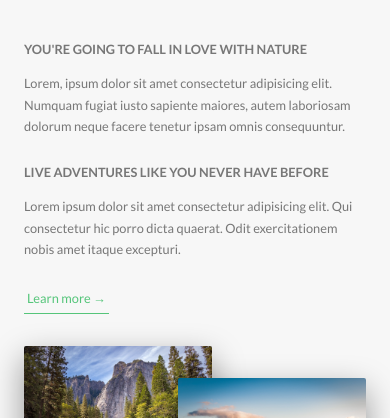
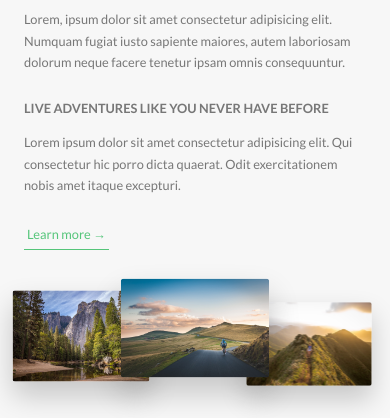
Before and after one commit to BastianBarthel/natours, a plain HTML site: page index.html in a window 390 px wide. Shown: the part 926-1344 px from the top of the page. Drawn offline with Linux system fonts and the light colour scheme.

Commit message:
Add media queries: Layout, about and features

```diff
--- a/sass/base/_utilities.scss
+++ b/sass/base/_utilities.scss
@@ -1,3 +1,5 @@
+@use "../abstracts" as *;
+
 // Centers the text
 .u-center-text {
   text-align: center !important;
@@ -15,10 +17,18 @@
 // Adds margin at the bottom
 .u-margin-bottom-big {
   margin-bottom: 8rem !important;
+
+  @include respond(tab-port) {
+    margin-bottom: 5rem !important;
+  }
 }
 
 .u-margin-bottom-medium {
   margin-bottom: 4rem !important;
+
+  @include respond(tab-port) {
+    margin-bottom: 3rem !important;
+  }
 }
 
 .u-margin-bottom-small {
--- a/sass/components/_composition.scss
+++ b/sass/components/_composition.scss
@@ -12,19 +12,43 @@
     transition: all 0.2s;
     outline-offset: 2rem;
 
+    @include respond(tab-port) {
+      float: left;
+      position: relative;
+      width: 33.333333%;
+      box-shadow: 0 1.5rem 3rem rgba($color: $color-black, $alpha: 0.2);
+    }
+
     &--p1 {
       left: 0;
       top: -2rem;
+
+      @include respond(tab-port) {
+        top: 0;
+        transform: scale(1.2);
+      }
     }
 
     &--p2 {
       right: 0;
       top: 2rem;
+
+      @include respond(tab-port) {
+        top: -1rem;
+        transform: scale(1.3);
+        z-index: 100;
+      }
     }
 
     &--p3 {
       left: 20%;
       top: 10rem;
+
+      @include respond(tab-port) {
+        top: 1rem;
+        left: 0;
+        transform: scale(1.1);
+      }
     }
 
     &:hover {
--- a/sass/components/_feature-box.scss
+++ b/sass/components/_feature-box.scss
@@ -8,6 +8,10 @@
   border-radius: 3px;
   box-shadow: 0 1.5rem 4rem rgba($color: $color-black, $alpha: 0.15);
   transition: all 0.3s;
+
+  @include respond(tab-port) {
+    padding: 2rem;
+  }
 
   &__icon {
     display: inline-block;
@@ -21,6 +25,10 @@
     -webkit-background-clip: text;
     background-clip: text;
     color: transparent;
+
+    @include respond(tab-port) {
+      margin-bottom: 0;
+    }
   }
 
   &:hover {
--- a/sass/layout/_footer.scss
+++ b/sass/layout/_footer.scss
@@ -12,6 +12,10 @@
   &__logo-box {
     text-align: center;
     margin-bottom: 8rem;
+
+    @include respond(tab-port) {
+      margin-bottom: 6rem;
+    }
   }
 
   &__logo {
@@ -69,7 +73,6 @@
     @include respond(tab-port) {
       width: 100%;
       float: none;
-      text-align: center;
     }
   }
 }
--- a/sass/pages/_home.scss
+++ b/sass/pages/_home.scss
@@ -4,6 +4,10 @@
   background-color: $color-grey-light-1;
   padding: 25rem 0;
   margin-top: -20vh;
+
+  @include respond(tab-port) {
+    padding: 20rem 0;
+  }
 }
 
 .section-features {
@@ -22,17 +26,29 @@
   & > * {
     transform: skewY(7deg);
   }
+
+  @include respond(tab-port) {
+    padding: 10rem 0;
+  }
 }
 
 .section-tours {
   background-color: $color-grey-light-1;
   padding: 25rem 0 15rem 0;
   margin-top: -10rem;
+
+  @include respond(tab-port) {
+    padding: 20rem 0 10rem 0;
+  }
 }
 
 .section-stories {
   position: relative;
   padding: 15rem 0;
+
+  @include respond(tab-port) {
+    padding: 10rem 0;
+  }
 }
 
 .section-book {
```
Also changed, not shown: sass/main.css, 1 other file.
